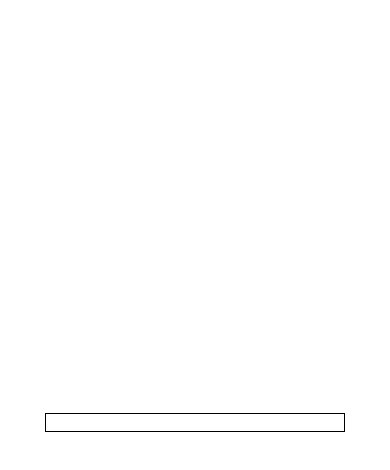
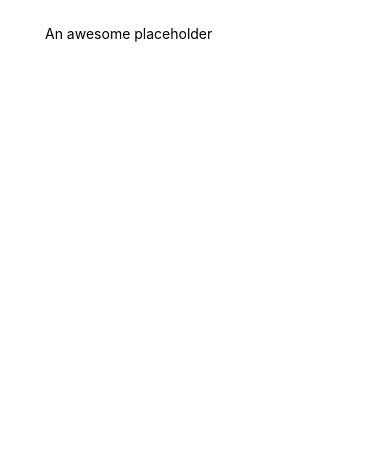
Before and after one commit to djselzlein/rn-course, a React Native app: screen / in a window 390 px wide. Shown: the top 470 px of the page. Built offline with nearby package versions, Linux system fonts and the light colour scheme.

Commit message:
refs#24 - styling text input with flexbox

```diff
--- a/App.js
+++ b/App.js
@@ -16,7 +16,8 @@ export default class App extends React.Component {
     return (
       <View style={styles.container}>
         <TextInput
-          style={{width: 300, borderColor: 'black', borderWidth: 1}}
+          style={{width: 300}}
+          placeholder="An awesome placeholder"
           value={this.state.placeName}
           onChangeText={this.placeNameChangedEvent}
         />
@@ -28,8 +29,9 @@ export default class App extends React.Component {
 const styles = StyleSheet.create({
   container: {
     flex: 1,
+    padding: 25,
     backgroundColor: '#fff',
     alignItems: 'center',
-    justifyContent: 'center',
+    justifyContent: 'flex-start',
   },
 });
```
